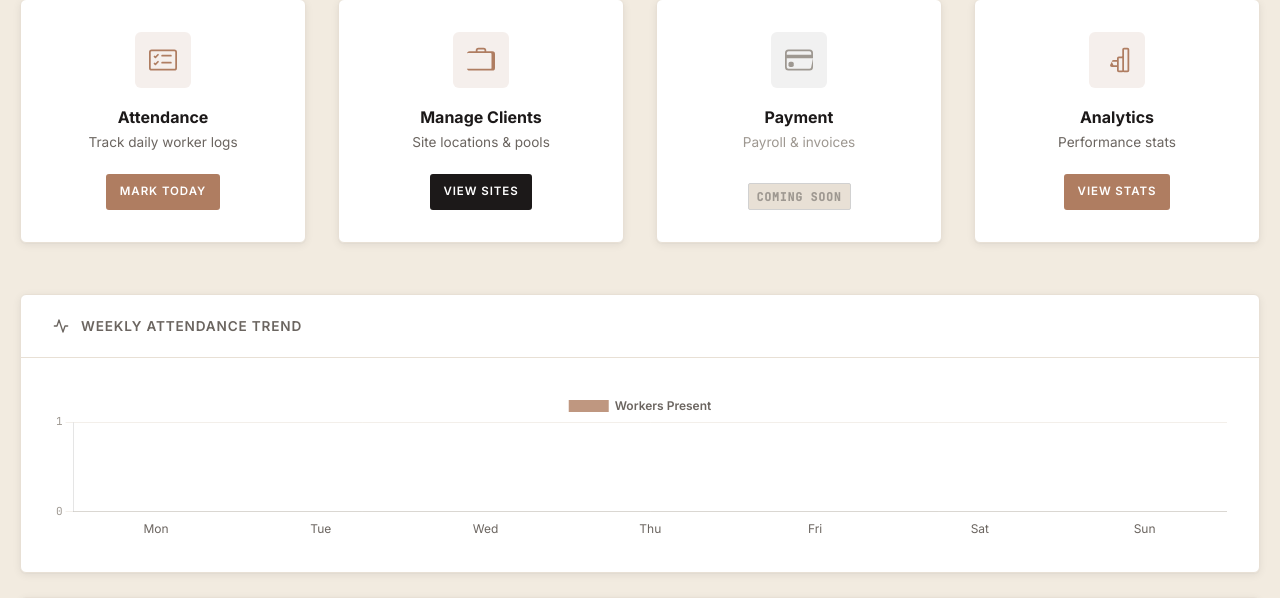
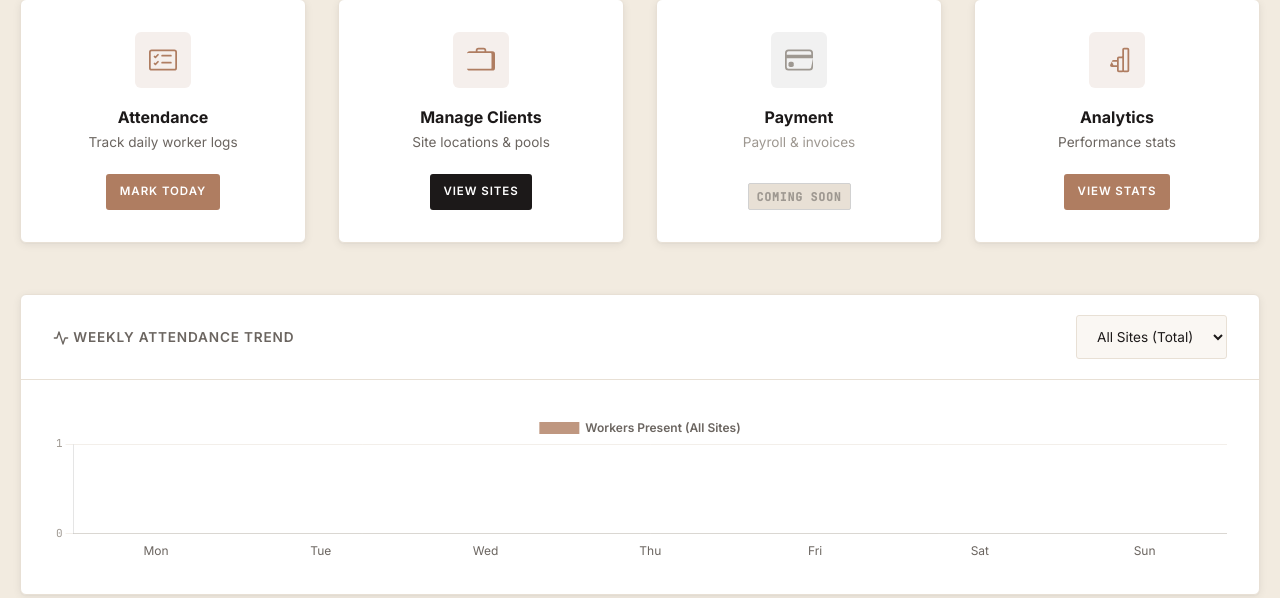
Before and after one commit to justcodewithricha/LabourLink, a Flask app: page /contractor/dashboard in a window 1280 px wide. Shown: the part 501-1099 px from the top of the page. Run offline with Flask 3, Linux system fonts and the light colour scheme; the visitor is signed in with stand-in values (Sample User, id 1); tables that the repository leaves empty hold one stand-in row (values such as "Sample post").

Commit message:
worked on chat panel and made workers graph site specific

```diff
--- a/app.py
+++ b/app.py
@@ -98,56 +98,59 @@ def contractor_dashboard():
     # 1. Get the last 7 days (including today)
     today = datetime.utcnow().date()
     dates = [today - timedelta(days=i) for i in range(6, -1, -1)]
-
-    # Format labels for the chart
     labels = [d.strftime('%a') for d in dates]
 
-    # 2. Get all workers belonging to this contractor
-    workers = Worker.query.filter_by(contractor_id=user_id).all()
-    worker_ids = [w.id for w in workers]
+    # 2. Get all clients and workers
+    clients = Client.query.filter_by(contractor_id=user_id).all()
+    all_workers = Worker.query.filter_by(contractor_id=user_id).all()
 
-    # 3. Count 'Present' attendance for each of those 7 days
-    attendance_counts = []
-    if worker_ids:
-        for d in dates:
-            count = Attendance.query.filter(
-                Attendance.worker_id.in_(worker_ids),
+    # 3. Create a helper function to count attendance
+    def get_counts(w_ids):
+        if not w_ids: return [0] * 7
+        return [
+            Attendance.query.filter(
+                Attendance.worker_id.in_(w_ids),
                 Attendance.date == d,
                 Attendance.status == 'Present'
-            ).count()
-            attendance_counts.append(count)
-    else:
-        attendance_counts = [0] * 7
+            ).count() for d in dates
+        ]
 
-    # 4. Stat counts for the summary strip
-    total_workers = len(workers)
-    total_clients = Client.query.filter_by(contractor_id=user_id).count()
+    # 4. Build the chart data map (Total + Individual Sites)
+    chart_data_map = {}
+
+    # Total Data
+    all_worker_ids = [w.id for w in all_workers]
+    chart_data_map['all'] = get_counts(all_worker_ids)
+
+    # Per-Site Data
+    for client in clients:
+        client_worker_ids = [w.id for w in all_workers if w.client_id == client.id]
+        chart_data_map[str(client.id)] = get_counts(client_worker_ids)
+
+    # 5. Stat counts for the summary strip
+    total_workers = len(all_workers)
+    total_clients = len(clients)
     today_present = Attendance.query.filter(
-        Attendance.worker_id.in_(worker_ids) if worker_ids else False,
+        Attendance.worker_id.in_(all_worker_ids) if all_worker_ids else False,
         Attendance.date == today,
         Attendance.status == 'Present'
-    ).count() if worker_ids else 0
+    ).count() if all_worker_ids else 0
 
-    # 5. Fetch assigned project details
+    # 6. Fetch project details
     user = User.query.get(user_id)
-    assigned_project = None
-    if user.assigned_project_id:
-        assigned_project = Project.query.get(user.assigned_project_id)
-
-    # [+] NEW LOGIC ADDED HERE: Fetch pending project details
-    pending_project = None
-    if user.pending_project_id:
-        pending_project = Project.query.get(user.pending_project_id)
+    assigned_project = Project.query.get(user.assigned_project_id) if user.assigned_project_id else None
+    pending_project = Project.query.get(user.pending_project_id) if user.pending_project_id else None
 
     return render_template(
         'contractor/dashboard.html',
         labels=labels,
-        attendance_data=attendance_counts,
+        chart_data_map=chart_data_map, # Passed new mapped data
+        clients=clients,               # Passed clients for the dropdown
         total_workers=total_workers,
         total_clients=total_clients,
         today_present=today_present,
         assigned_project=assigned_project,
-        pending_project=pending_project # [+] PASSED TO TEMPLATE HERE
+        pending_project=pending_project
     )
 
 @app.route('/builder/my-profile')
--- a/templates/contractor/dashboard.html
+++ b/templates/contractor/dashboard.html
@@ -96,9 +96,19 @@
 
 <div id="analytics-section">
     <div class="ll-card" style="overflow: hidden;">
-        <div class="ll-card-header">
-            <svg width="16" height="16" viewBox="0 0 24 24" fill="none" stroke="currentColor" stroke-width="2" stroke-linecap="round" stroke-linejoin="round"><polyline points="22 12 18 12 15 21 9 3 6 12 2 12"></polyline></svg>
-            Weekly Attendance Trend
+        <div class="ll-card-header d-flex justify-content-between align-items-center flex-wrap gap-2">
+            <div>
+                <svg width="16" height="16" viewBox="0 0 24 24" fill="none" stroke="currentColor" stroke-width="2" stroke-linecap="round" stroke-linejoin="round"><polyline points="22 12 18 12 15 21 9 3 6 12 2 12"></polyline></svg>
+                Weekly Attendance Trend
+            </div>
+
+            <select id="siteFilter" class="ll-input" style="width: auto; padding: 0.3em 2em 0.3em 1em; margin-bottom: 0; font-size: 0.85rem; border-radius: 6px;">
+                <option value="all">All Sites (Total)</option>
+                {% for client in clients %}
+                    <option value="{{ client.id }}">{{ client.name }}</option>
+                {% endfor %}
+            </select>
+
         </div>
         <div class="ll-card-body">
             <canvas id="attendanceChart" style="max-height: 260px;"></canvas>
@@ -134,16 +144,18 @@
 <script>
     const ctx = document.getElementById('attendanceChart').getContext('2d');
 
+    // Load the JSON data generated by Flask
     const chartLabels = {{ labels | tojson | safe }};
-    const chartData = {{ attendance_data | tojson | safe }};
+    const chartDataMap = {{ chart_data_map | tojson | safe }};
 
-    new Chart(ctx, {
+    // Initialize Chart.js with the "all" totals
+    let myChart = new Chart(ctx, {
         type: 'bar',
         data: {
             labels: chartLabels,
             datasets: [{
-                label: 'Workers Present',
-                data: chartData,
+                label: 'Workers Present (All Sites)',
+                data: chartDataMap['all'],
                 backgroundColor: 'rgba(175, 125, 97, 0.8)',
                 borderRadius: 4
             }]
@@ -179,5 +191,24 @@
             }
         }
     });
+
+    // Listen for dropdown changes and swap data
+    document.getElementById('siteFilter').addEventListener('change', function() {
+        const selectedSite = this.value;
+
+        // Update the bar data
+        myChart.data.datasets[0].data = chartDataMap[selectedSite];
+
+        // Update the legend label
+        if (selectedSite === 'all') {
+            myChart.data.datasets[0].label = 'Workers Present (All Sites)';
+        } else {
+            const siteName = this.options[this.selectedIndex].text;
+            myChart.data.datasets[0].label = `Workers Present (${siteName})`;
+        }
+
+        // Push the update to the graph visually
+        myChart.update();
+    });
 </script>
 {% endblock %}
```
